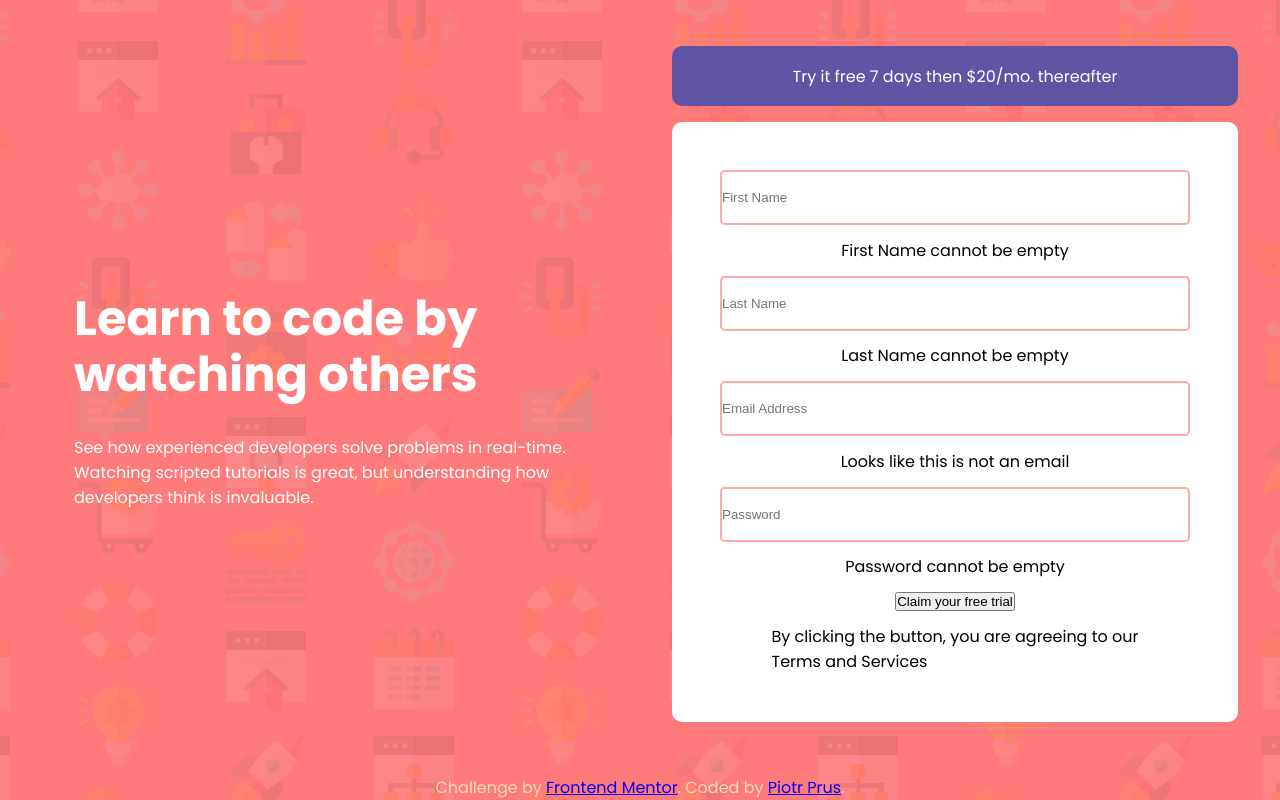
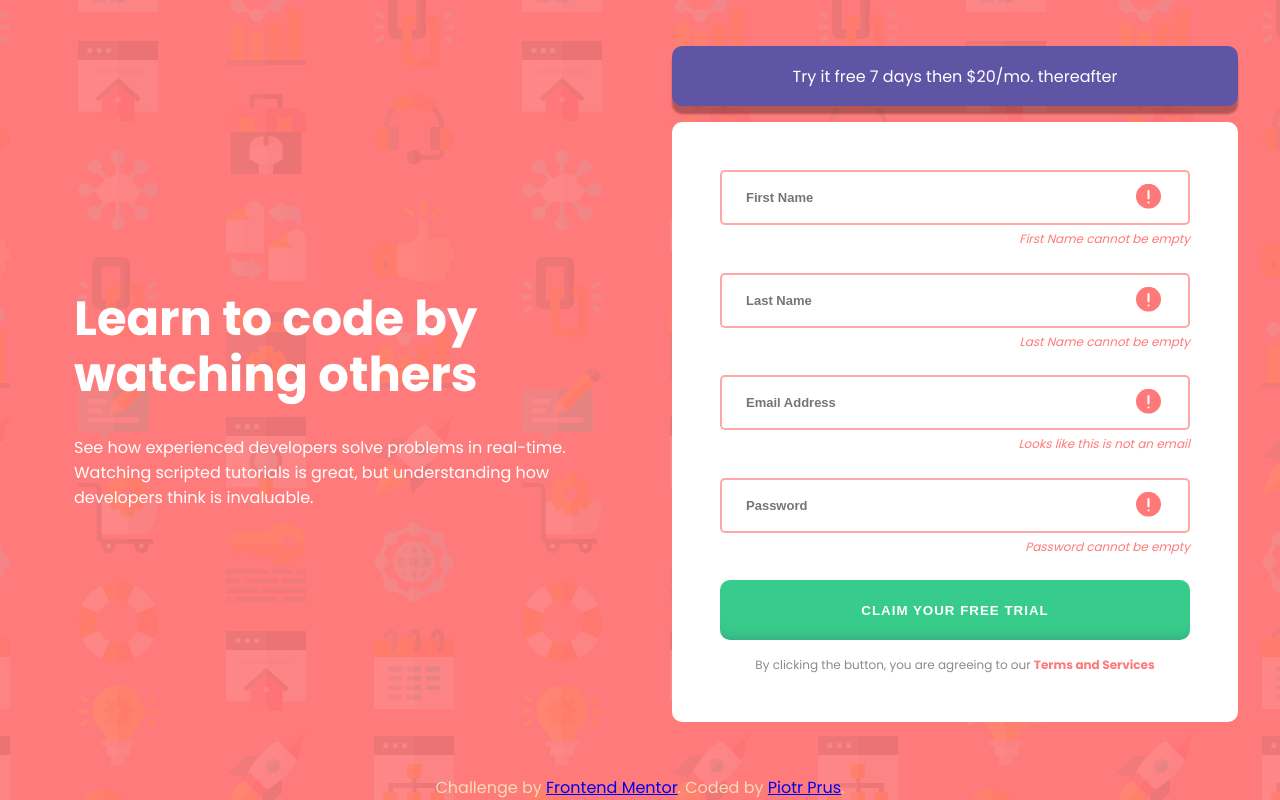
Before and after one commit to Piotrek1994/Intro-component-with-sign-up-form, a plain HTML site: page index.html in a window 1280 px wide. Shown: the top 800 px of the page. Drawn offline with Linux system fonts and the light colour scheme.

Commit message:
Css done

```diff
--- a/index.html
+++ b/index.html
@@ -18,6 +18,7 @@
 
 
   <div class="card">
+    <img class="bgc-img" src="images/bg-intro-desktop.png" alt="background layout">
 
     <div class="left-card">
       <p class="headline">Learn to code by watching others</p>
@@ -31,28 +32,43 @@
     <div class="right-card">
       <div class="top-bar">Try it free 7 days then $20/mo. thereafter</div>
       <div class="user-window">
-        <input class="input" type="text" placeholder="First Name">
 
-        <div class="warning"><p>First Name cannot be empty</p></div>
+        <div class="block">
+          <input class="input" type="text" placeholder="First Name">
+          <div class="warning">
+            <p>First Name cannot be empty</p>
+          </div>
+        </div>
 
-        <input class="input" type="text" placeholder="Last Name">
+        <div class="block">
+          <input class="input" type="text" placeholder="Last Name">
+          <div class="warning">
+            <p>Last Name cannot be empty</p>
+          </div>
+        </div>
 
-        <div class="warning"><p>Last Name cannot be empty</p></div>
+        <div class="block">
+          <input class="input" type="email" placeholder="Email Address">
+          <div class="warning">
+            <p>Looks like this is not an email</p>
+          </div>
+        </div>
 
-        <input class="input" type="email" placeholder="Email Address">
-
-        <div class="warning"><p>Looks like this is not an email</p></div>
-
-        <input class="input" type="password" placeholder="Password">
-
-        <div class="warning"><p>Password cannot be empty</p></div>
-
-        <button class="btn">Claim your free trial</button>
-        <div class="terms">By clicking the button, you are agreeing to our <p class="terms-style">Terms and Services</p>
+        <div class="block">
+          <input class="input" type="password" placeholder="Password">
+          <div class="warning">
+            <p>Password cannot be empty</p>
+          </div>
+        </div>
+        <div class="block">
+          <button class="btn">Claim your free trial</button>
+          <div class="terms">By clicking the button, you are agreeing to our <span class="terms-style">Terms and
+              Services</span></div>
         </div>
       </div>
     </div>
-    <img class="bgc-img" src="images/bg-intro-desktop.png" alt="background layout">
+  </div>
+
 
 
   </div>
--- a/main.css
+++ b/main.css
@@ -59,22 +59,28 @@ body {
 	padding: 1rem 7rem 3rem 2rem;
 }
 
-.top-bar {
+.top-bar,
+.btn {
 	display: flex;
 	justify-content: center;
 	align-items: center;
 	margin-bottom: 1rem;
 	height: 60px;
 	width: 100%;
-	background: hsl(248, 32%, 49%);
+
 	color: white;
 	border-radius: 10px;
 }
 
+.top-bar {
+	background: hsl(248, 32%, 49%);
+	box-shadow: 0px 8px 2px rgba(0, 0, 0, 0.289);
+}
+
 .user-window {
+    position: relative;
 	display: flex;
 	justify-content: space-between;
-	align-items: center;
 	flex-direction: column;
 	padding: 3rem;
 	width: 100%;
@@ -84,20 +90,64 @@ body {
 }
 
 .input {
+	padding: 1.5rem;
 	width: 100%;
 	height: 55px;
 	border-radius: 5px;
 	border: none;
 	border: 2px solid hsla(0, 100%, 74%, 0.65);
+	font-size: 13px;
+	font-weight: 600;
+}
+
+.block::before {
+	content: '';
+    position: absolute;
+    left: 82%;
+    transform: translate(0, 55%);
+	width: 25px;
+	height: 25px;
+    background-image: url('/images/icon-error.svg');
+    background-position: center;
+    background-size: cover;
+}
+
+.block:last-child::before {
+    display: none;
 }
 
 .warning {
-   position: relative;
-   right: 0;
 	display: flex;
-   flex-direction: row;
-   align-items: flex-end;
 	justify-content: flex-end;
+	padding-top: 5px;
+	color: hsl(0, 100%, 74%);
+	font-size: 12px;
+	font-style: italic;
+}
+
+.btn {
+	background: hsl(154, 59%, 51%);
+	border: none;
+	box-shadow: inset 0px -14px 22px -24px rgba(66, 68, 90, 1);
+	text-transform: uppercase;
+	font-weight: 700;
+	letter-spacing: 1px;
+	cursor: pointer;
+}
+
+.terms {
+	font-size: 12px;
+	text-align: center;
+	color: rgba(0, 0, 0, 0.459);
+}
+
+.terms-style {
+	font-weight: 700;
+	color: hsl(0, 100%, 74%);
+}
+
+.active {
+	display: flex;
 }
 
 footer {
```
Lines whose indentation alone changed are shown as unchanged.
